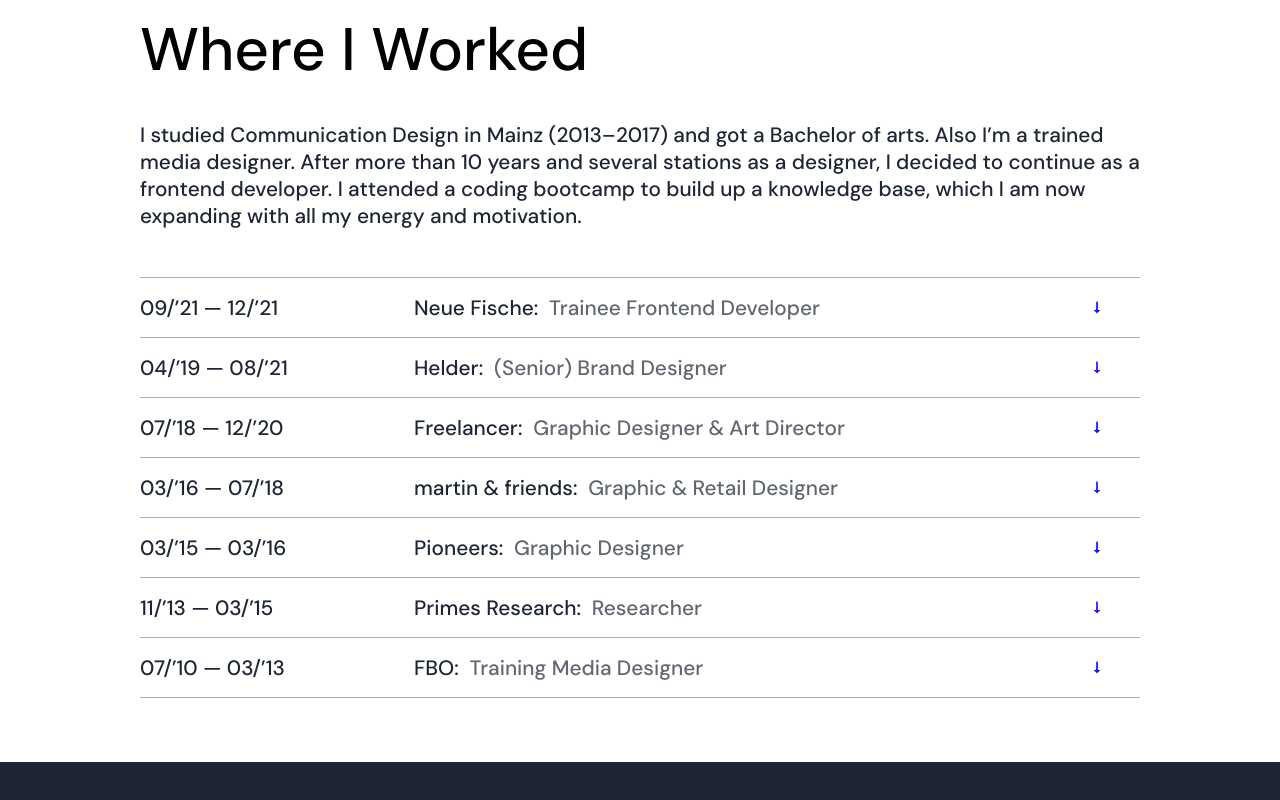
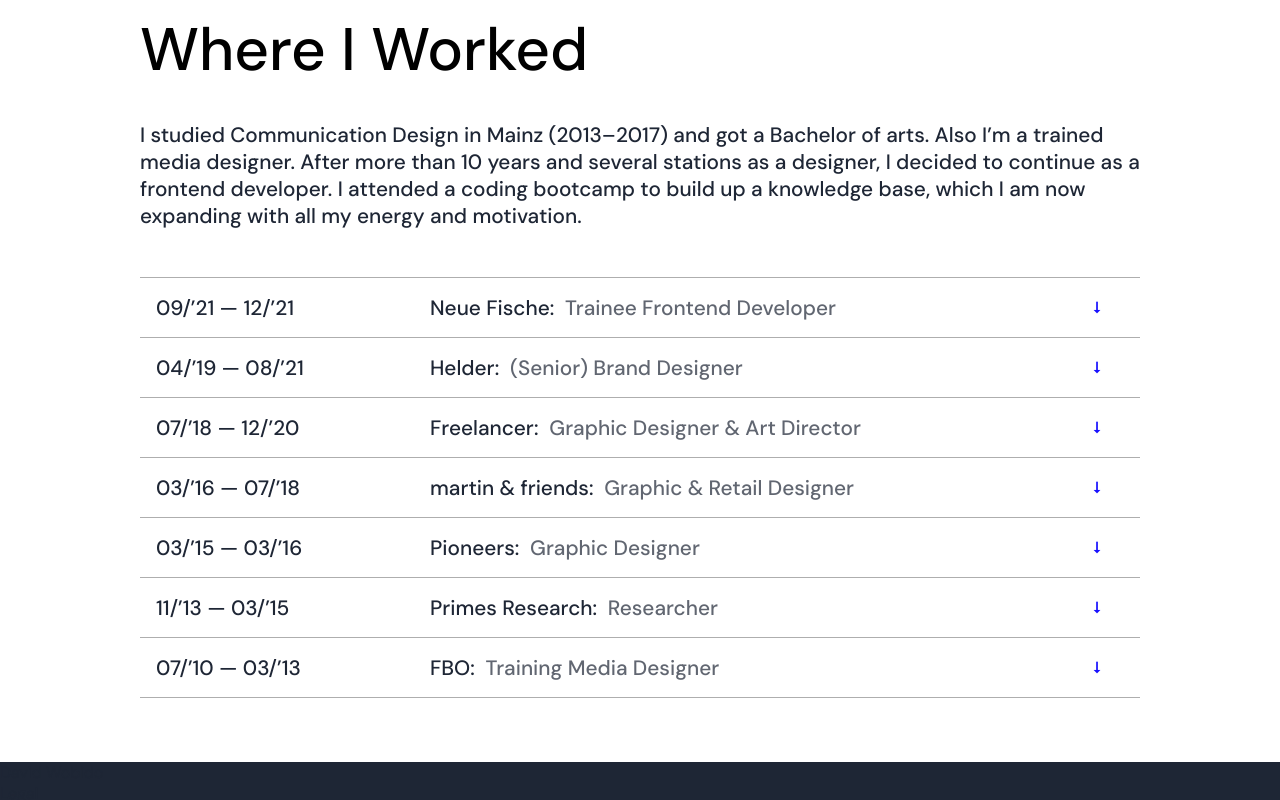
Before and after one commit to davidwobido/Portfolio_2022, a React (Vite) app: page / in a window 1280 px wide. Shown: the part 6188-6988 px from the top of the page. Built offline with nearby package versions, Linux system fonts and the light colour scheme.

Commit message:
:dizzy: Add transition and hover effect to accordion

```diff
--- a/src/Components/Accordion/Accordion.module.css
+++ b/src/Components/Accordion/Accordion.module.css
@@ -2,6 +2,15 @@
   border-bottom: solid var(--color-neutral) 1px;
   padding: 1rem 0;
   cursor: pointer;
+  transition: background-color 0.4s ease;
+}
+
+.station:hover {
+  background-color: var(--color-neutral-grade);
+}
+
+.station:hover h3 {
+  color: var(--color-secondary);
 }
 
 .header {
@@ -10,12 +19,15 @@
   gap: 1.5rem;
 }
 
+.header :first-child {
+  padding-left: 1rem;
+}
+
 .header:focus {
   color: var(--color-secondary);
 }
 
 .additional {
-  /* font-size: 0.8rem; */
   font-weight: 500;
 }
 
@@ -36,13 +48,15 @@
 
 .untoggle p {
   opacity: 0;
-  transition: 0.8s ease;
+  transition: 1s ease;
+  padding-left: 1rem;
 }
 
 .toggle p {
   opacity: 1;
-  transition: 0.8s ease;
+  transition: 1s ease;
   max-width: 90%;
+  padding-left: 1rem;
 }
 
 .toggle .additional {
```
